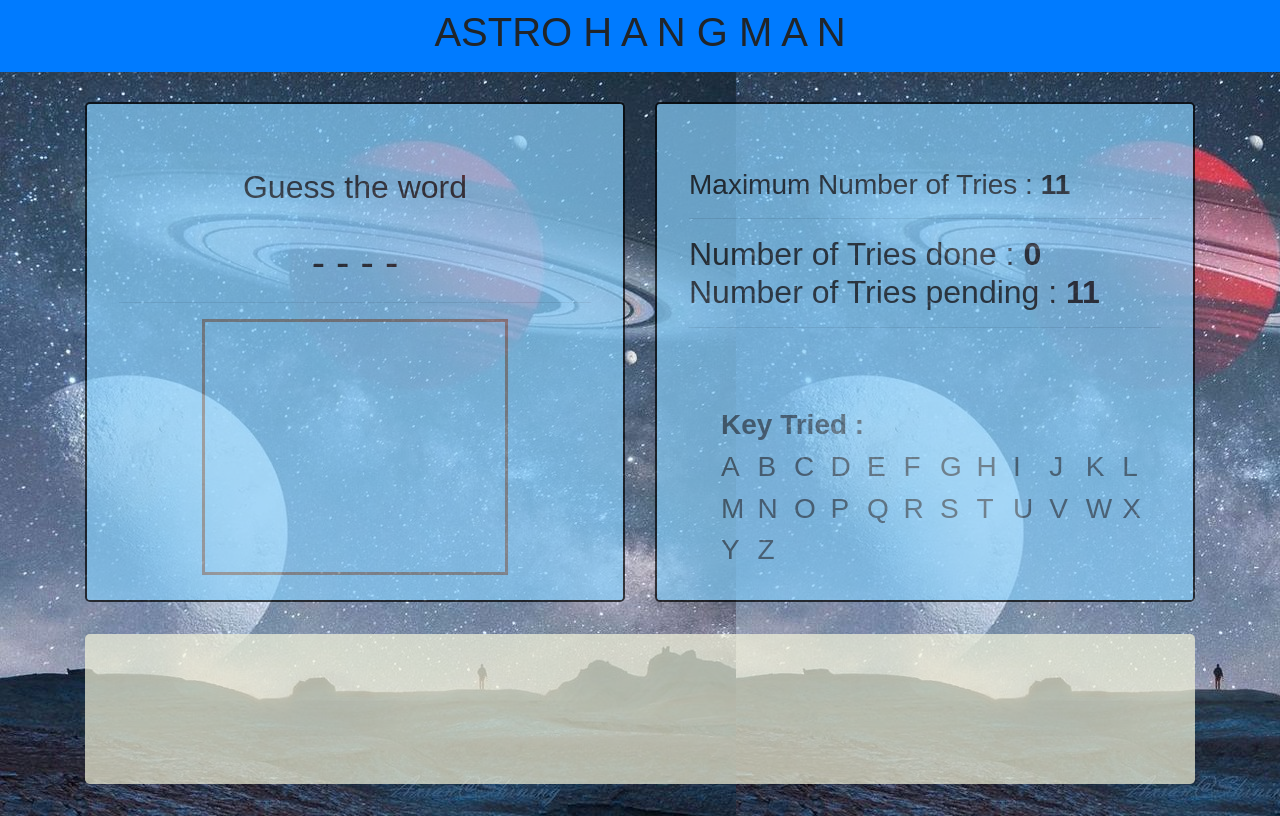
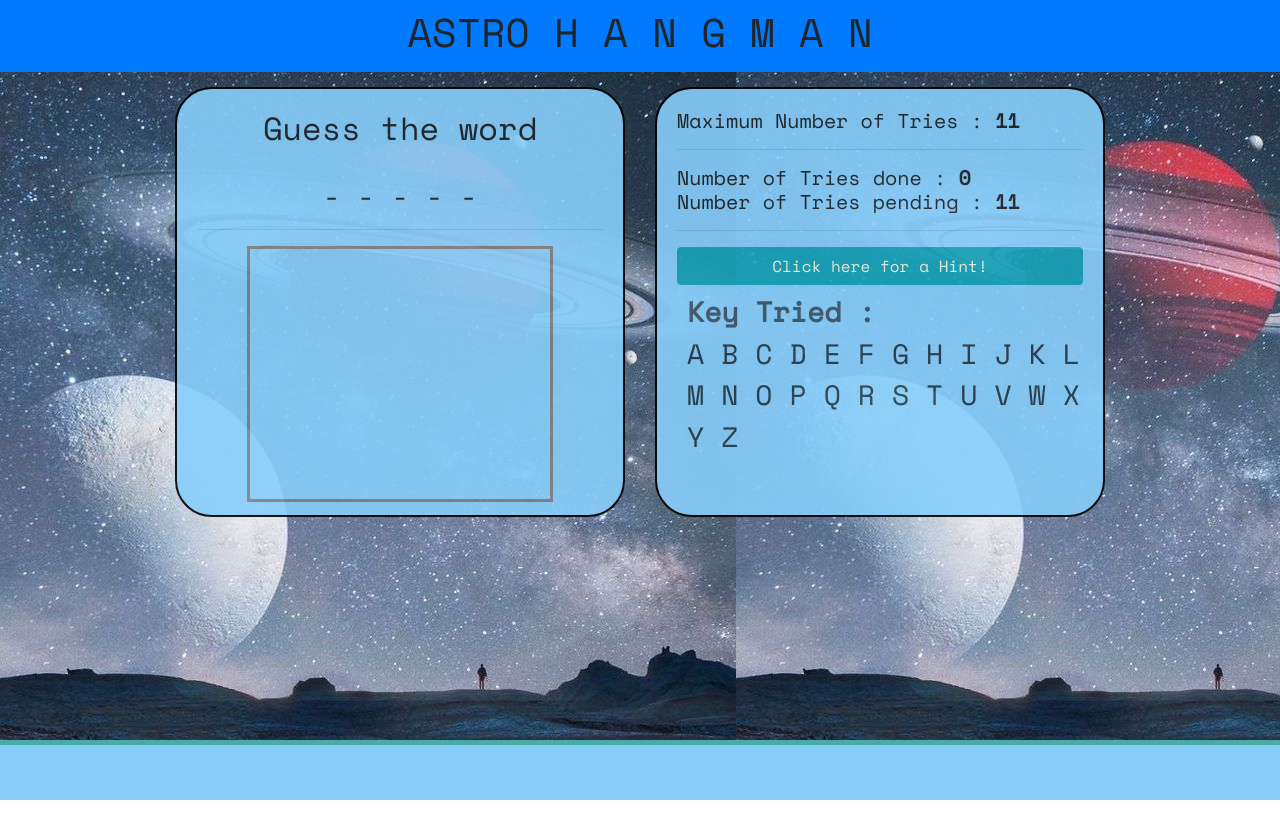
Before and after one commit to natrajnantha/Word-guess-game, a plain HTML site: page index.html in a window 1280 px wide. Drawn offline with nearby package versions, Linux system fonts and the light colour scheme.

Commit message:
version3

```diff
--- a/assets/css/style.css
+++ b/assets/css/style.css
@@ -1,18 +1,29 @@
 html {
     margin: 0;
+    font-family: 'Space Mono', monospace;
+}
+
+.container {
+    width: 960px;
+}
+
+.jumbotron {
+    border-radius: 2.3rem;
 }
 
 body{
     background-image: url("../images/astronomy.jpg");
-    font-family: 'Arial', 'Helvetica Neue', Helvetica, sans-serif;
+    /* font-family: 'Arial', 'Helvetica Neue', Helvetica, sans-serif; */
+    font-family: 'Space Mono', monospace;
 }
 
 #j1 {
-    margin-top:30px;
-    height: 500px;
+    margin-top:15px;
+    padding: 20px;
+    height: 430px;
     background-color: lightskyblue !important;
     border: 2px solid black;
-    opacity: 0.7;
+    opacity: 0.9;
 }
 
 .strikeGood {
@@ -25,23 +36,56 @@ body{
     color: red;
 }
 
+.keyTryStyle {
+    text-decoration: none;
+    color: black;
+}
+
+#hintBtn {
+    width: 100%;
+    color: beige;
+}
+
 #guessJumbo {
-    margin-top:30px;
+    margin-top:15px;
     text-align: center;
-    height: 500px;
+    height: 430px;
     background-color: lightskyblue;
-    opacity: 0.7;
+    opacity: 0.9;
     border: 2px solid black;
+    padding: 20px;
 }
 
 #infotron {
-    height: 150px;
-    background-color: beige;
-    opacity: 0.7;
+    height: 55px;
+    width: 100%;
+    background-color: lightskyblue;
+    padding: 9px 0px 0px 0px;
+    border: none;
+    text-align: center;
+    color: red;
+    font-weight: bold;
+}
+
+#playBtn {
+    float: right;
+    margin-left: 265px;
 }
 
 #alphatron {
-    height: 150px;
     background-color: lightskyblue;
     opacity: 0.7;
+    width: 400px;
+    padding: 10px;
+}
+
+.footer {
+    position: absolute;
+    bottom: 0;
+    width: 100%;
+    height: 60px;
+    /* text-align: center; */
+    border-top: solid 5px #4aaaa5;
+    background-color: lightskyblue;
+
 };
--- a/assets/javascript/game.js
+++ b/assets/javascript/game.js
@@ -1,4 +1,21 @@
-var wordStore = ["mercury", "venus", "earth", "mars", "jupiter", "saturn", "uranus", "neptune", "pluto", "astroid", "galaxy", "andromeda", "moon", "hubble", "star", "universe"];
+var wordStore = [
+    ['mercury', 'planet'],
+    ['venus', 'planet'],
+    ['earth', 'A planet'],
+    ['mars', 'planet'],
+    ['saturn', 'planet'],
+    ['uranus', 'planet'],
+    ['neptune', 'planet'],
+    ['pluto', 'planet'],
+    ['jupiter', 'planet'],
+    ['sun', 'A star'],
+    ['astroid', 'rocks that forms the belt'],
+    ['comet', 'flying rocks that produce tail'],
+    ['moon', 'orbits around a planet'],
+    ['star', 'planets usually orbits around this'],
+    ['universe', 'billions of galaxies'],
+    ['hubble', 'space telescope'],
+    ['andromeda', 'Its a galaxy']];
 var alphabets = ["A", "B", "C", "D", "E", "F", "G", "H", "I", "J", "K", "L", "M", "N", "O", "P", "Q", "R", "S", "T", "U", "V", "W", "X", "Y", "Z"];
 
 var userText = document.getElementById("user-text");
@@ -12,23 +29,83 @@ var i = 0;
 var canvas = document.getElementById("myCanvas");
 var ctx = canvas.getContext("2d");
 ctx.beginPath();
+var targetDiv = document.getElementById("totalTries");
+var randomWordIndex = 0;
+var actualWord = '';
+var wordHint = '';
+var resultText = document.getElementById("result-text");
+var resultText = document.getElementById("result-text");
+var playAgainBtn = document.getElementById("playBtn");
 
-var targetDiv = document.getElementById("totalTries");
-targetDiv.textContent = maxTries;
+// var targetDiv = document.getElementById("totalTries");
+// targetDiv.textContent = maxTries;
 
-var targetDiv = document.getElementById("exhausted");
-targetDiv.textContent = numberofTries;
+// var targetDiv = document.getElementById("exhausted");
+// targetDiv.textContent = numberofTries;
 
-var targetDiv = document.getElementById("pending");
-targetDiv.textContent = maxTries - numberofTries;
+// var targetDiv = document.getElementById("pending");
+// targetDiv.textContent = maxTries - numberofTries;
 
-var actualWord = wordStore[Math.floor(Math.random() * wordStore.length)];
-console.log("Actual word : " + actualWord);
+// var randomWordIndex = Math.floor(Math.random() * wordStore.length);
+// var actualWord = wordStore[randomWordIndex][0];
+// var wordHint = wordStore[randomWordIndex][1];
+// var resultText = document.getElementById("result-text");
+// resultText.textContent = wordHint;
+
 
 function insertGuessChar(word, pos, ch) {
     console.log("First part " + word.slice(0, pos) + "Second part " + ch + "Third Part " + word.slice(pos + 1));
     return word.slice(0, pos) + ch + word.slice(pos + 1);
 }
+
+function initializePlay() {
+    screenWord = "                                                ";
+    guessWord = "";
+    maxTries = 11;
+    numberofTries = 0;
+    wordFound = false;
+    keyTyped = '';
+    i = 0;
+    ctx.clearRect(0, 0, canvas.width, canvas.height);
+    ctx.beginPath();
+
+    targetDiv = document.getElementById("totalTries");
+    targetDiv.textContent = maxTries;
+
+    targetDiv = document.getElementById("exhausted");
+    targetDiv.textContent = numberofTries;
+
+    targetDiv = document.getElementById("pending");
+    targetDiv.textContent = maxTries - numberofTries;
+
+    randomWordIndex = Math.floor(Math.random() * wordStore.length);
+    actualWord = wordStore[randomWordIndex][0];
+    wordHint = wordStore[randomWordIndex][1];
+    resultText = document.getElementById("result-text");
+    resultText.textContent = '';
+
+    console.log("Actual word : " + actualWord);
+
+    for (i = 0; i < actualWord.length * 2; i += 2) {
+        screenWord = insertGuessChar(screenWord, i, '-');
+    }
+
+    userText.textContent = screenWord;
+
+    for (i = 0; i < actualWord.length; i++) {
+        guessWord = insertGuessChar(guessWord, i, '-');
+    }
+
+    for (i = 0; i < alphabets.length; i++) {
+            targetDiv = document.getElementById(alphabets[i]);
+            targetDiv.setAttribute("class", "keyTryStyle");
+            targetDiv.innerHTML = alphabets[i];
+        }
+
+    playAgainBtn.setAttribute("class","btn btn-dark d-none");
+}
+
+initializePlay();
 
 function drawHangMan(triesUp) {
     switch (triesUp) {
@@ -114,15 +191,12 @@ function drawHangMan(triesUp) {
 }
 
 
-
-for (i = 0; i < actualWord.length * 2; i += 2) {
-    screenWord = insertGuessChar(screenWord, i, '-');
+document.getElementById("playBtn").onclick = function() {
+    initializePlay();
 }
 
-userText.textContent = screenWord;
-
-for (i = 0; i < actualWord.length; i++) {
-    guessWord = insertGuessChar(guessWord, i, '-');
+document.getElementById("hintBtn").onclick = function() {
+    resultText.textContent = "Hint : " + wordHint;
 }
 
 
@@ -177,16 +251,13 @@ document.onkeyup = function (event) {
         }
     }
 
-    var resultText = document.getElementById("result-text");
+
     if (wordFound) {
         resultText.textContent = "Awesome !!!, you did it";
+        playAgainBtn.setAttribute("class","btn btn-dark d-block");
     } else if (numberofTries === maxTries) {
-        resultText.textContent = "The actual word is " + actualWord + ". Better luck next time";
+        resultText.textContent = "The actual word is " + actualWord;
+        playAgainBtn.setAttribute("class","btn btn-dark d-block");
     }
 
-
-
-
-
-
 };
--- a/index.html
+++ b/index.html
@@ -8,6 +8,7 @@
     <title>Guess Word Game - Hangman</title>
     <link rel="stylesheet" href="https://stackpath.bootstrapcdn.com/bootstrap/4.1.3/css/bootstrap.min.css" integrity="sha384-MCw98/SFnGE8fJT3GXwEOngsV7Zt27NXFoaoApmYm81iuXoPkFOJwJ8ERdknLPMO"
         crossorigin="anonymous">
+    <link href="https://fonts.googleapis.com/css?family=Space+Mono" rel="stylesheet">
     <link rel="stylesheet" href="assets/css/style.css">
 
 </head>
@@ -16,21 +17,28 @@
 
     <nav class="navbar navbar-expand-sm bg-primary navbar-dark justify-content-center">
         <h1>ASTRO H A N G M A N </h1>
-    </nav>
+
+        <div>
+        <form class="form-inline md-2 md-lg-">
+                <button id="playBtn" type="button" class="btn btn-dark my-2 my-sm-0 d-none" placeholder="Search">New Game</button>
+
+        </form>
+        </div>
+</nav>
 
 
     <div class="container">
 
         <div class="row">
-            <div class="col-lg-6">
+            <div class="col-md-6">
                 <div id="guessJumbo" class="jumbotron justify-content-center">
                     <h2>Guess the word</h2>
                     <br>
-                    <h1>
+                    <h3>
                         <span id="user-text">
                             <strong>...Nothing.</strong>
                         </span>
-                    </h1>
+                    </h3>
                     <hr>
                     <canvas id="myCanvas" width="300" height="250" style="border:3px solid grey;">
                         Your browser does not support the canvas element.
@@ -38,115 +46,122 @@
 
                 </div>
             </div>
-            <div class="col-lg-6">
+            <div class="col-md-6">
                 <div id="j1" class="jumbotron justify-content-center bg-danger">
-                    <h3>
+                    <h5>
                         <span> Maximum Number of Tries : </span>
                         <strong>
                             <span id="totalTries">
                         </strong>
                         </span>
-                    </h3>
+                    </h5>
                     <hr>
-                    <h2>
+                    <h5>
                         <span> Number of Tries done : </span>
                         <strong>
                             <span id="exhausted">
                         </strong>
                         </span>
+                        <br>
                         <span> Number of Tries pending : </span>
                         <strong>
                             <span id="pending">
                         </strong>
                         </span>
-                    </h2>
+                    </h5>
                     <hr>
+                    <button id="hintBtn" type="button" class="btn btn-info d-block">Click here for a Hint!</button>
+                    </h1>
+
+
 
                     <div class="row">
-                        <div class="col-lg-12">
+                        <div class="col-md-12">
                             <div id="alphatron" class="jumbotron">
-                                <h3><strong>
-                                    <span>Key Tried : </span>
-                                    <span id="typedChar"></span></strong>
+                                <h3>
+                                    <strong>
+                                        <span>Key Tried : </span>
+                                        <span id="typedChar"></span>
+                                    </strong>
                                 </h3>
                                 <div class="row">
-                                    <div class="col-lg-1">
-                                        <h3 id="A">A</h3>
+                                    <div class="col-md-1">
+                                        <h3 id="A" class="keyTryStyle">A</h3>
                                     </div>
-                                    <div class="col-lg-1">
-                                        <h3 id="B">B</h3>
+                                    <div class="col-md-1">
+                                        <h3 id="B" class="keyTryStyle">B</h3>
                                     </div>
-                                    <div class="col-lg-1">
-                                        <h3 id="C">C</h3>
+                                    <div class="col-md-1">
+                                        <h3 id="C" class="keyTryStyle">C</h3>
                                     </div>
-                                    <div class="col-lg-1">
-                                        <h3 id="D">D</h3>
+                                    <div class="col-md-1">
+                                        <h3 id="D" class="keyTryStyle">D</h3>
                                     </div>
-                                    <div class="col-lg-1">
-                                        <h3 id="E">E</h3>
+                                    <div class="col-md-1">
+                                        <h3 id="E" class="keyTryStyle">E</h3>
                                     </div>
-                                    <div class="col-lg-1">
-                                        <h3 id="F">F</h3>
+                                    <div class="col-md-1">
+                                        <h3 id="F" class="keyTryStyle">F</h3>
                                     </div>
-                                    <div class="col-lg-1">
-                                        <h3 id="G">G</h3>
+                                    <div class="col-md-1">
+                                        <h3 id="G" class="keyTryStyle">G</h3>
                                     </div>
-                                    <div class="col-lg-1">
-                                        <h3 id="H">H</h3>
+                                    <div class="col-md-1">
+                                        <h3 id="H" class="keyTryStyle">H</h3>
                                     </div>
-                                    <div class="col-lg-1">
-                                        <h3 id="I">I</h3>
+                                    <div class="col-md-1">
+                                        <h3 id="I" class="keyTryStyle">I</h3>
                                     </div>
-                                    <div class="col-lg-1">
-                                        <h3 id="J">J</h3>
+                                    <div class="col-md-1">
+                                        <h3 id="J" class="keyTryStyle">J</h3>
                                     </div>
-                                    <div class="col-lg-1">
-                                        <h3 id="K">K</h3>
+                                    <div class="col-md-1">
+                                        <h3 id="K" class="keyTryStyle">K</h3>
                                     </div>
-                                    <div class="col-lg-1">
-                                        <h3 id="L">L</h3>
+                                    <div class="col-md-1">
+                                        <h3 id="L" class="keyTryStyle">L</h3>
                                     </div>
-                                    <div class="col-lg-1">
-                                        <h3 id="M">M</h3>
+                                    <div class="col-md-1">
+                                        <h3 id="M" class="keyTryStyle">M</h3>
                                     </div>
-                                    <div class="col-lg-1">
-                                        <h3 id="N">N</h3>
+                                    <div class="col-md-1">
+                                        <h3 id="N" class="keyTryStyle">N</h3>
                                     </div>
-                                    <div class="col-lg-1">
-                                        <h3 id="O">O</h3>
+                                    <div class="col-md-1">
+                                        <h3 id="O" class="keyTryStyle">O</h3>
                                     </div>
-                                    <div class="col-lg-1">
-                                        <h3 id="P">P</h3>
+                                    <div class="col-md-1">
+                                        <h3 id="P" class="keyTryStyle">P</h3>
                                     </div>
-                                    <div class="col-lg-1">
-                                        <h3 id="Q">Q</h3>
+                                    <div class="col-md-1">
+                                        <h3 id="Q" class="keyTryStyle">Q</h3>
                                     </div>
-                                    <div class="col-lg-1">
-                                        <h3 id="R">R</h3>
+                                    <div class="col-md-1">
+                                        <h3 id="R" class="keyTryStyle">R</h3>
                                     </div>
-                                    <div class="col-lg-1">
-                                        <h3 id="S">S</h3>
+                                    <div class="col-md-1">
+                                        <h3 id="S" class="keyTryStyle">S</h3>
                                     </div>
-                                    <div class="col-lg-1">
-                                        <h3 id="T">T</h3>
+                                    <div class="col-md-1">
+                                        <h3 id="T" class="keyTryStyle">T</h3>
                                     </div>
-                                    <div class="col-lg-1">
-                                        <h3 id="U">U</h3>
+                                    <div class="col-md-1">
+                                        <h3 id="U" class="keyTryStyle">U</h3>
                                     </div>
-                                    <div class="col-lg-1">
-                                        <h3 id="V">V</h3>
+                                    <div class="col-md-1">
+                                        <h3 id="V" class="keyTryStyle">V</h3>
                                     </div>
-                                    <div class="col-lg-1">
-                                        <h3 id="W">W</h3>
+                                    <div class="col-md-1">
+                                        <h3 id="W" class="keyTryStyle">W</h3>
                                     </div>
-                                    <div class="col-lg-1">
-                                        <h3 id="X">X</h3>
+                                    <div class="col-md-1">
+                                        <h3 id="X" class="keyTryStyle">X</h3>
                                     </div>
-                                    <div class="col-lg-1">
-                                        <h3 id="Y">Y</h3>
+                                    <div class="col-md-1">
+                                        <h3 id="Y" class="keyTryStyle">Y</h3>
                                     </div>
-                                    <div class="col-lg-1">
-                                        <h3 id="Z">Z</h3>
+                                    <div class="col-md-1">
+                                        <h3 id="Z" class="keyTryStyle">Z</h3>
                                     </div>
                                 </div>
                             </div>
@@ -158,16 +173,28 @@
             </div>
         </div>
 
-        <div class="row">
-            <div class="col-lg-12">
-                <div id="infotron" class="jumbotron">
-                    <h1> <span id="result-text"><strong></strong></span></h1>
+    </div>
+
+    <footer class="footer">
+        <div class=container>
+
+            <div class="row">
+                <div class="col-md-8">
+                    <div id="infotron">
+                        <h3>
+                            <div id="result-text">
+                                <strong></strong>
+                            </div>
+                        </h3>
+                    </div>
+                </div>
+
+                <div class="col-md-4">
+                    <button id="playBtn" type="button" class="btn btn-dark d-none">New Game</button>
                 </div>
             </div>
         </div>
-
-
-    </div>
+    </footer>
 
 
     <script src="assets/javascript/game.js" type="text/javascript"> </script>
```
